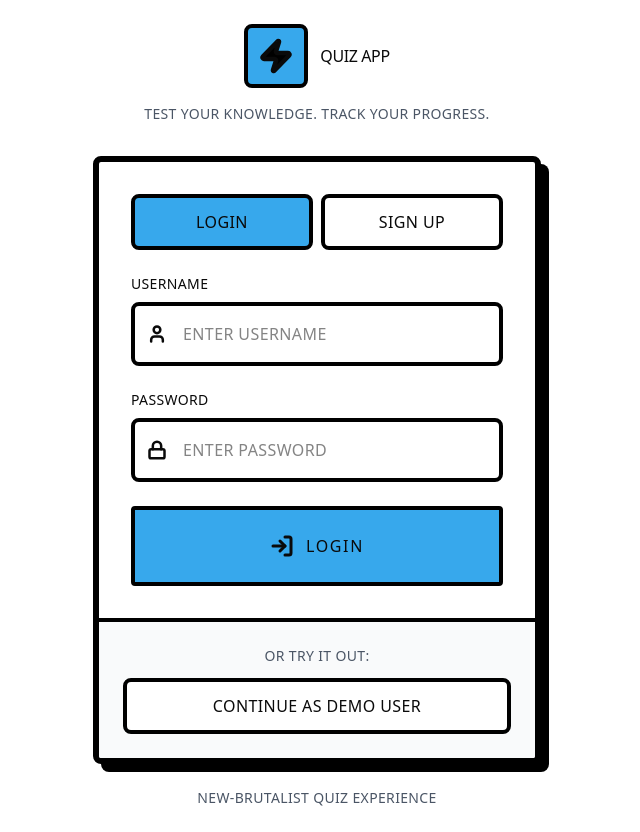
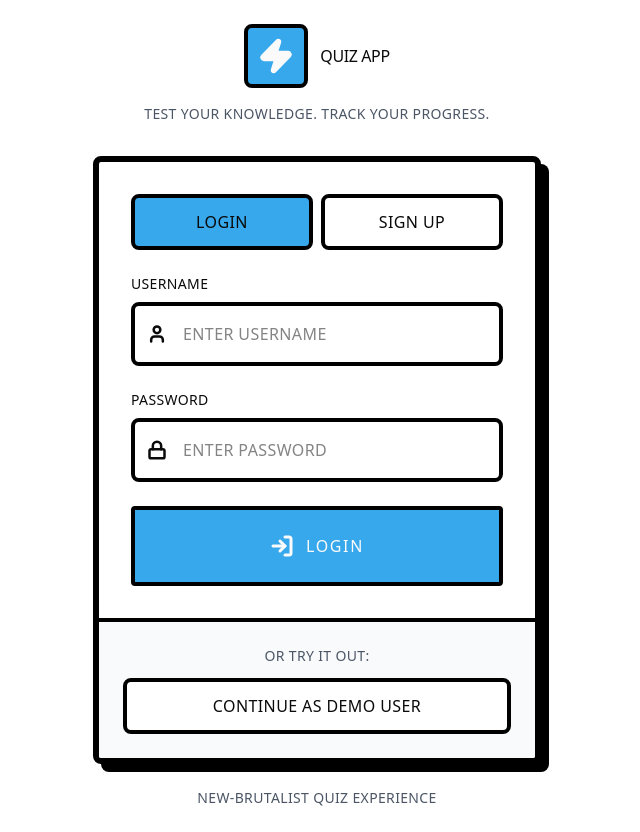
Before and after one commit to JakeerC/quiz-blitz, a Next.js app: page /login in a window 1280 px wide. Shown: the whole page, without its empty margins (323-963 px from the left). Built offline with nearby package versions, Linux system fonts and the light colour scheme.

Commit message:
refactor: unify UI component styling with new color variables.

```diff
--- a/src/components/ui/BrutalistButton.tsx
+++ b/src/components/ui/BrutalistButton.tsx
@@ -23,10 +23,13 @@ export function BrutalistButton({
     'border-box transition-all cursor-pointer select-none rounded';
 
   const variantStyles = {
-    primary: 'bg-primary hover:bg-[#FFD700] active:bg-[#FFC700]',
-    secondary: 'bg-white hover:bg-gray-50 active:bg-gray-100',
-    danger: 'bg-[#FF5757] hover:bg-[#FF4444] active:bg-[#FF3333]',
-    success: 'bg-[#00D9A3] hover:bg-[#00C794] active:bg-[#00B585]',
+    primary:
+      'bg-primary hover:bg-primary-hover active:bg-primary-active text-primary-foreground',
+    secondary: 'bg-card text-card-foreground hover:bg-muted active:bg-muted/80',
+    danger:
+      'bg-destructive hover:bg-destructive-hover active:bg-destructive-active text-destructive-foreground',
+    success:
+      'bg-success hover:bg-success-hover active:bg-success-active text-white',
   };
 
   const sizeStyles = {
--- a/src/components/ui/BrutalistInput.tsx
+++ b/src/components/ui/BrutalistInput.tsx
@@ -17,7 +17,7 @@ export function BrutalistInput({
       value={value}
       onChange={(e) => onChange(e.target.value)}
       placeholder={placeholder}
-      className={`border-box w-full bg-white px-6 py-4 tracking-wide uppercase transition-all placeholder:text-gray-400 placeholder:uppercase focus:bg-[#FFFEF9] focus:outline-none ${className} `}
+      className={`border-box bg-card placeholder:text-muted-foreground focus:bg-card w-full px-6 py-4 tracking-wide uppercase transition-all placeholder:uppercase focus:outline-none ${className} `}
     />
   );
 }
--- a/src/components/ui/ChipSelector.tsx
+++ b/src/components/ui/ChipSelector.tsx
@@ -16,8 +16,8 @@ export function ChipSelector({options, selected, onChange}: ChipSelectorProps) {
             onClick={() => onChange(option)}
             className={`border-box px-5 py-2.5 transition-all ${
               isSelected
-                ? 'bg-primary text-black'
-                : 'bg-white text-black hover:bg-gray-50'
+                ? 'bg-primary text-primary-foreground'
+                : 'bg-card text-card-foreground hover:bg-muted'
             } `}>
             <span className="tracking-wide uppercase">{option}</span>
           </button>
--- a/src/components/ui/Logo.tsx
+++ b/src/components/ui/Logo.tsx
@@ -3,8 +3,12 @@ import {cn} from '../../utils/cn';
 
 export function Logo({className}: {className?: string}) {
   return (
-    <div className={cn('border-box-center bg-primary h-16 w-16', className)}>
-      <Zap size={36} strokeWidth={3} fill="#000" />
+    <div
+      className={cn(
+        'border-box-center bg-primary-500 text-primary-foreground h-16 w-16',
+        className
+      )}>
+      <Zap size={36} strokeWidth={3} fill="currentColor" />
     </div>
   );
 }
```
